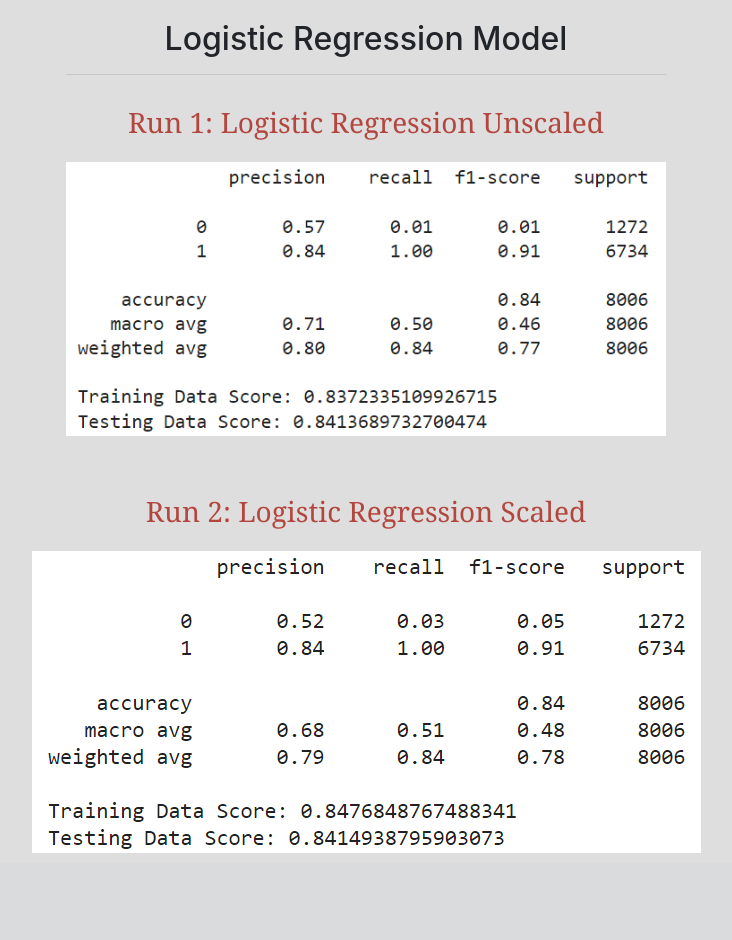
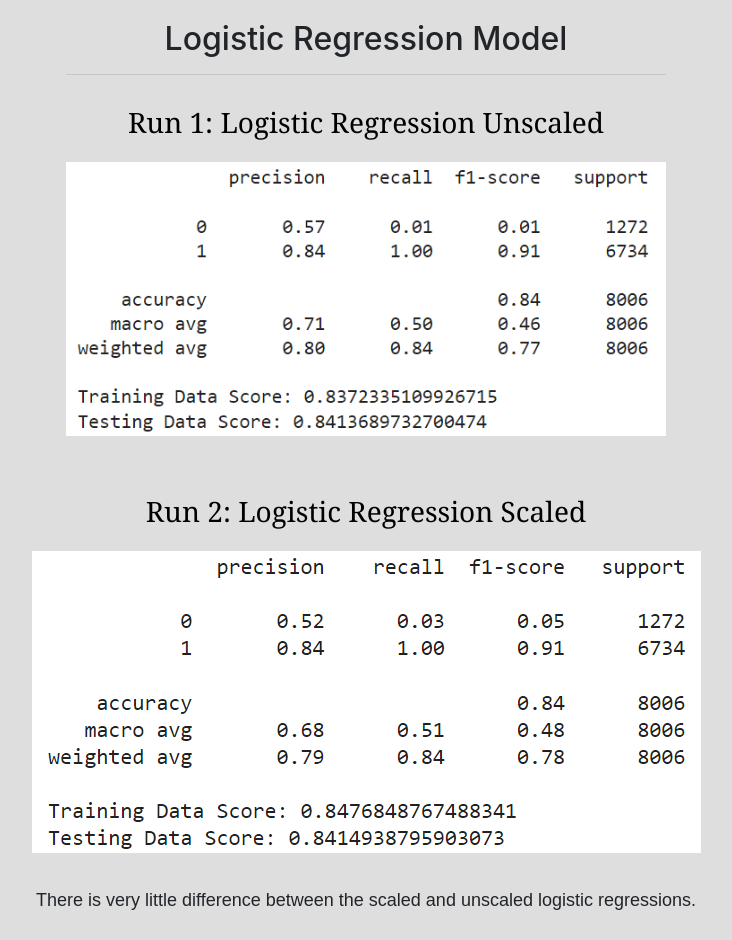
Before and after one commit to stevenhiek/Project4, a Flask app: page /logisticRegression.html in a window 1280 px wide. Shown: the part 58-998 px from the top of the page, without its empty margins (274-1006 px from the left). Before the commit the page ends 911 px from the top, so only its background shows below. Run offline with Flask 2, Linux system fonts and the light colour scheme; some libraries are stand-ins or nearby versions.

Commit message:
Revised web

```diff
--- a/templates/logisticRegression.html
+++ b/templates/logisticRegression.html
@@ -64,6 +64,8 @@
       <br>
       <h3>Run 2: Logistic Regression Scaled </h3>
       <img src="static/uploads/lgrun2.PNG" class="img-fluid" alt="log reg results run 1">
+      <br>
+      <p>There is very little difference between the scaled and unscaled logistic regressions.</p>
 
       </div>
 
@@ -86,6 +88,9 @@
         padding-top: 10px;
         padding-bottom: 10px;
       }
+      h3 {
+        color:black
+      }
     </style>
 
 
```
